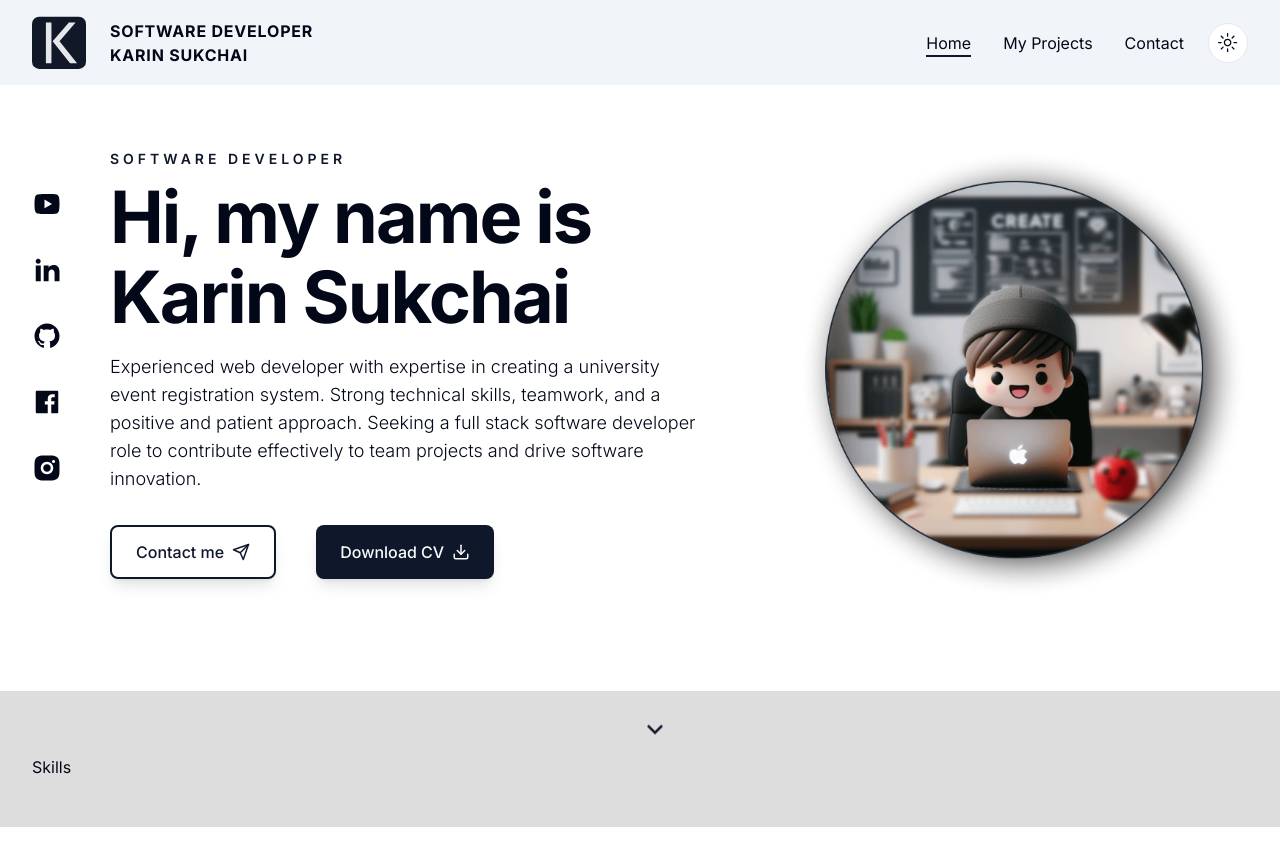
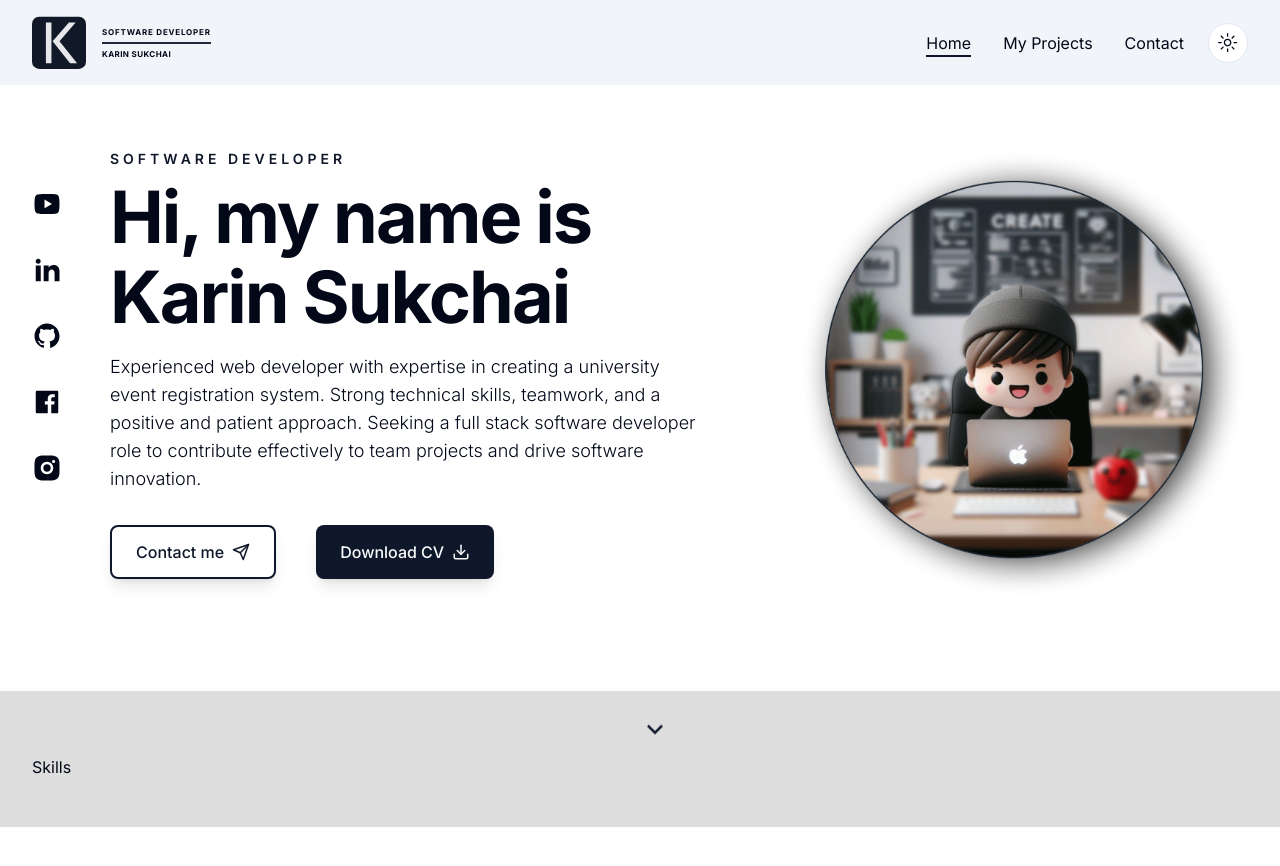
Before and after one commit to sukchaikarin/karin-sukchai-portfolio, a Next.js app: page / in a window 1280 px wide. Shown: the top 866 px of the page. Built offline with nearby package versions, Linux system fonts and the light colour scheme.

Commit message:
fix : header

```diff
--- a/components/Header.jsx
+++ b/components/Header.jsx
@@ -24,13 +24,14 @@ const Header = () => {
     <header className="bg-secondary py-4 sticky top-0 z-30 transition-all">
       <div className="container mx-auto">
         <div className="flex items-center justify-between">
-          <div className="flex gap-x-6 items-center">
+          <div className="flex gap-x-4 items-center">
             <Logo />
-            <div className="flex flex-col ">
-              <p className="font-bold 	uppercase tracking-wider">
+            <div className="flex flex-col gap-y-1 ">
+              <p className="font-bold text-[8px] 	uppercase tracking-widest">
                 software developer
               </p>
-              <p className="font-bold 	uppercase tracking-wider">
+              <div className="h-[2px] w-100 bg-slate-800"></div>
+              <p className="font-bold text-[8px]	uppercase tracking-wider">
                 Karin Sukchai
               </p>
             </div>
--- a/components/MobileNav.jsx
+++ b/components/MobileNav.jsx
@@ -15,13 +15,14 @@ const MobileNav = () => {
       <SheetContent>
         <div className=" flex flex-col items-center justify-between h-full py-8">
           <div className="flex flex-col items-center gap-y-32">
-            <div className="flex gap-2 items-center">
+            <div className="flex gap-x-4 items-center">
               <Logo />
-              <div className="flex flex-col ">
-                <p className="font-bold 	uppercase tracking-wider">
+              <div className="flex flex-col gap-y-1 ">
+                <p className="font-bold text-[8px] 	uppercase tracking-widest">
                   software developer
                 </p>
-                <p className="font-bold 	uppercase tracking-wider">
+                <div className="h-[2px] w-100 bg-slate-800"></div>
+                <p className="font-bold text-[8px]	uppercase tracking-wider">
                   Karin Sukchai
                 </p>
               </div>
```
